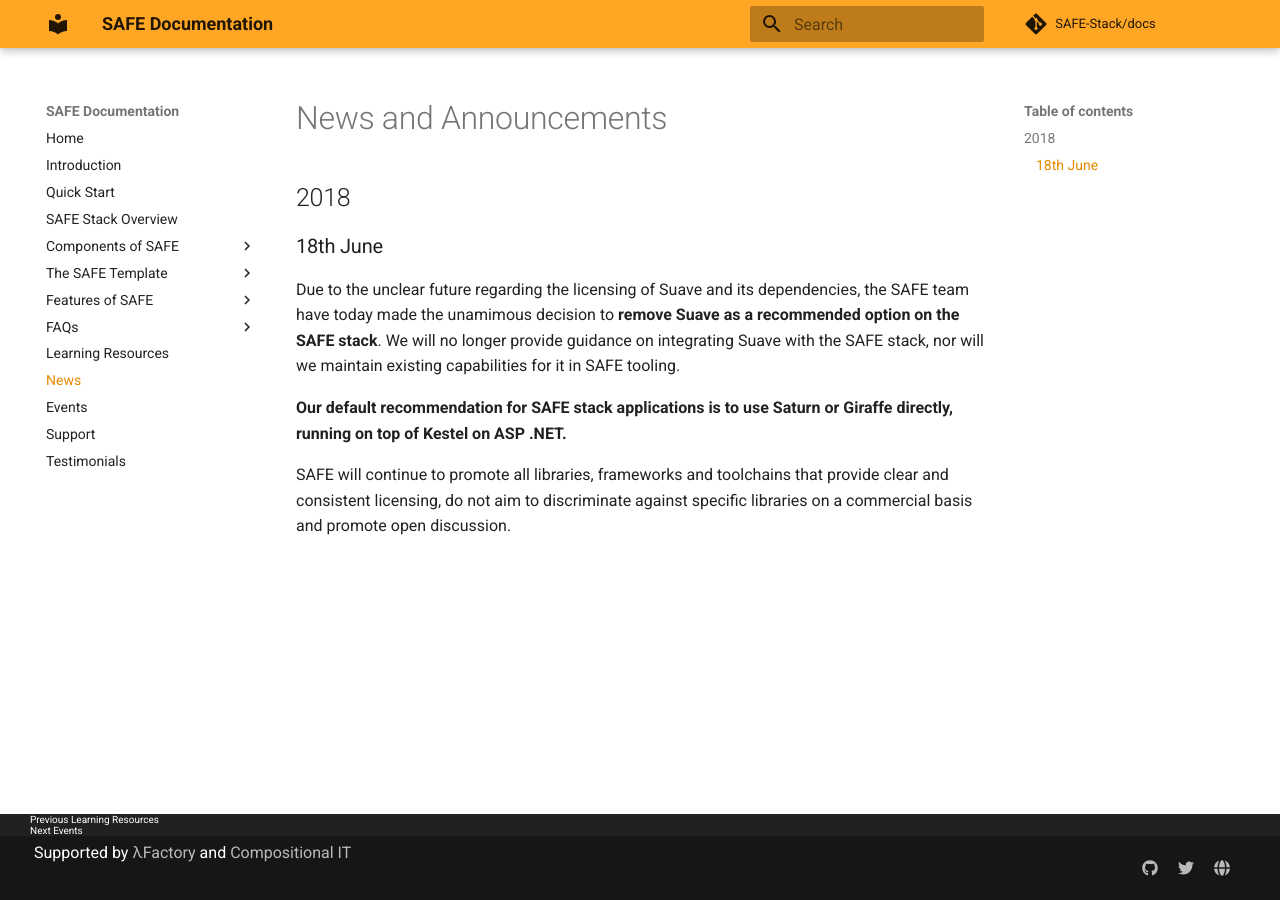
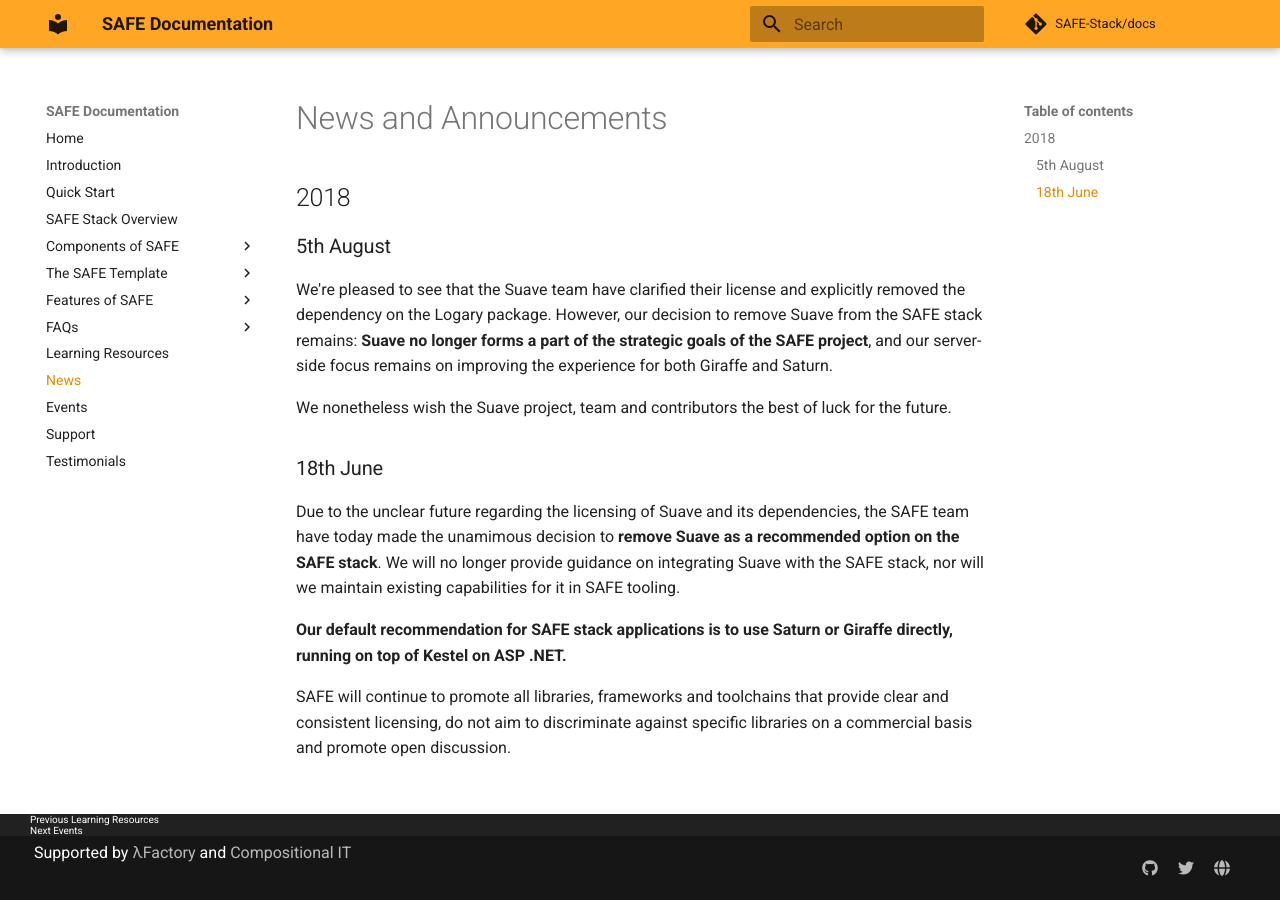
Before and after one commit to SAFE-Stack/docs, an MkDocs documentation site: the page built from docs/news.md, in a window 1280 px wide. Built offline with MkDocs 1.6.1 and Material for MkDocs 9.7.7, drawn with Linux system fonts in a browser that asks for light colours; comment, search, counter and statistics services are not loaded; old or Windows-style settings are respelled for this version of MkDocs.

Commit message:
Update news.

```diff
--- a/docs/news.md
+++ b/docs/news.md
@@ -1,5 +1,10 @@
 # News and Announcements
 ## 2018
+### 5th August
+We're pleased to see that the Suave team have clarified their license and explicitly removed the dependency on the Logary package. However, our decision to remove Suave from the SAFE stack remains: **Suave no longer forms a part of the strategic goals of the SAFE project**, and our server-side focus remains on improving the experience for both Giraffe and Saturn.
+
+We nonetheless wish the Suave project, team and contributors the best of luck for the future.
+
 ### 18th June
 Due to the unclear future regarding the licensing of Suave and its dependencies, the SAFE team have today made the unamimous decision to **remove Suave as a recommended option on the SAFE stack**. We will no longer provide guidance on integrating Suave with the SAFE stack, nor will we maintain existing capabilities for it in SAFE tooling.
 
```
